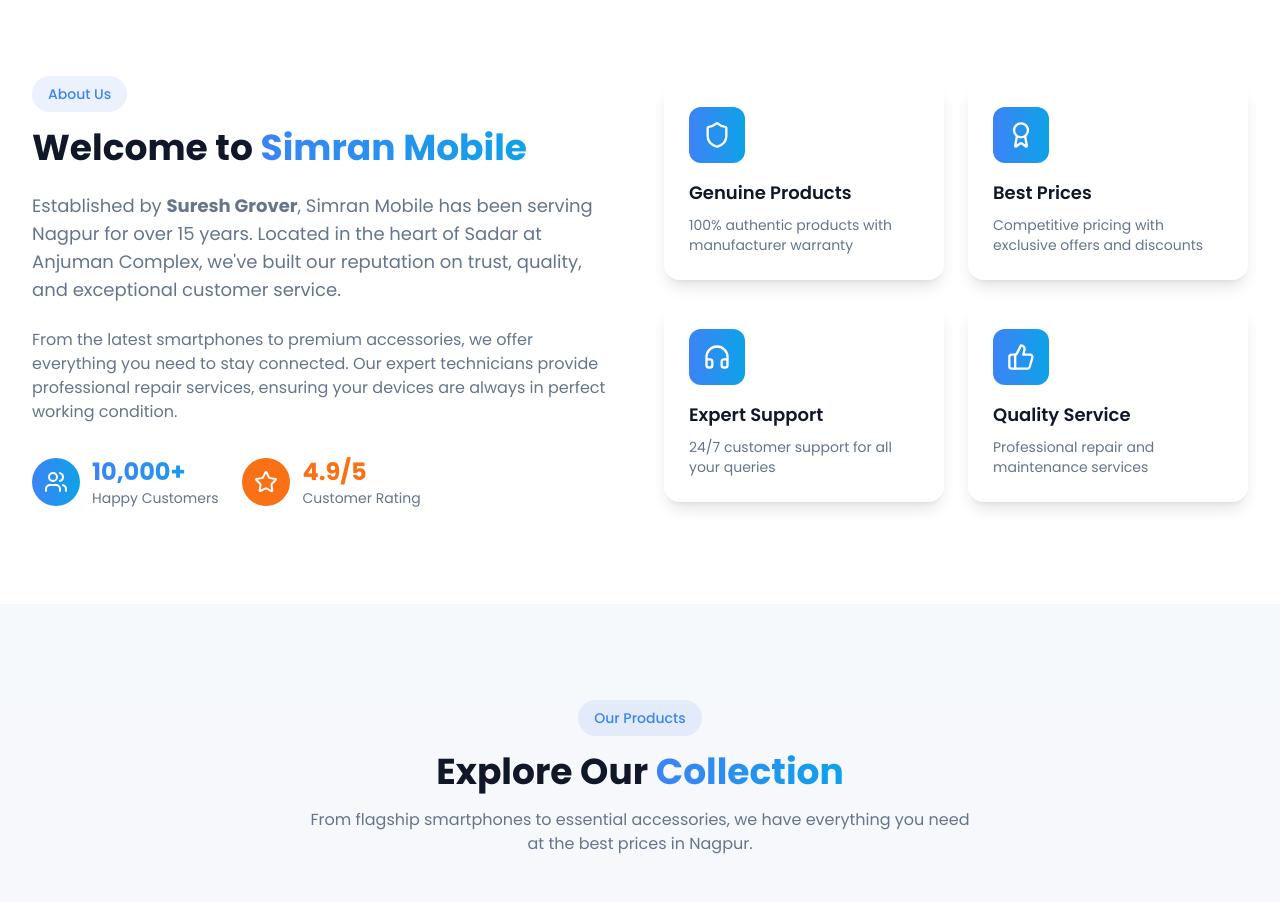
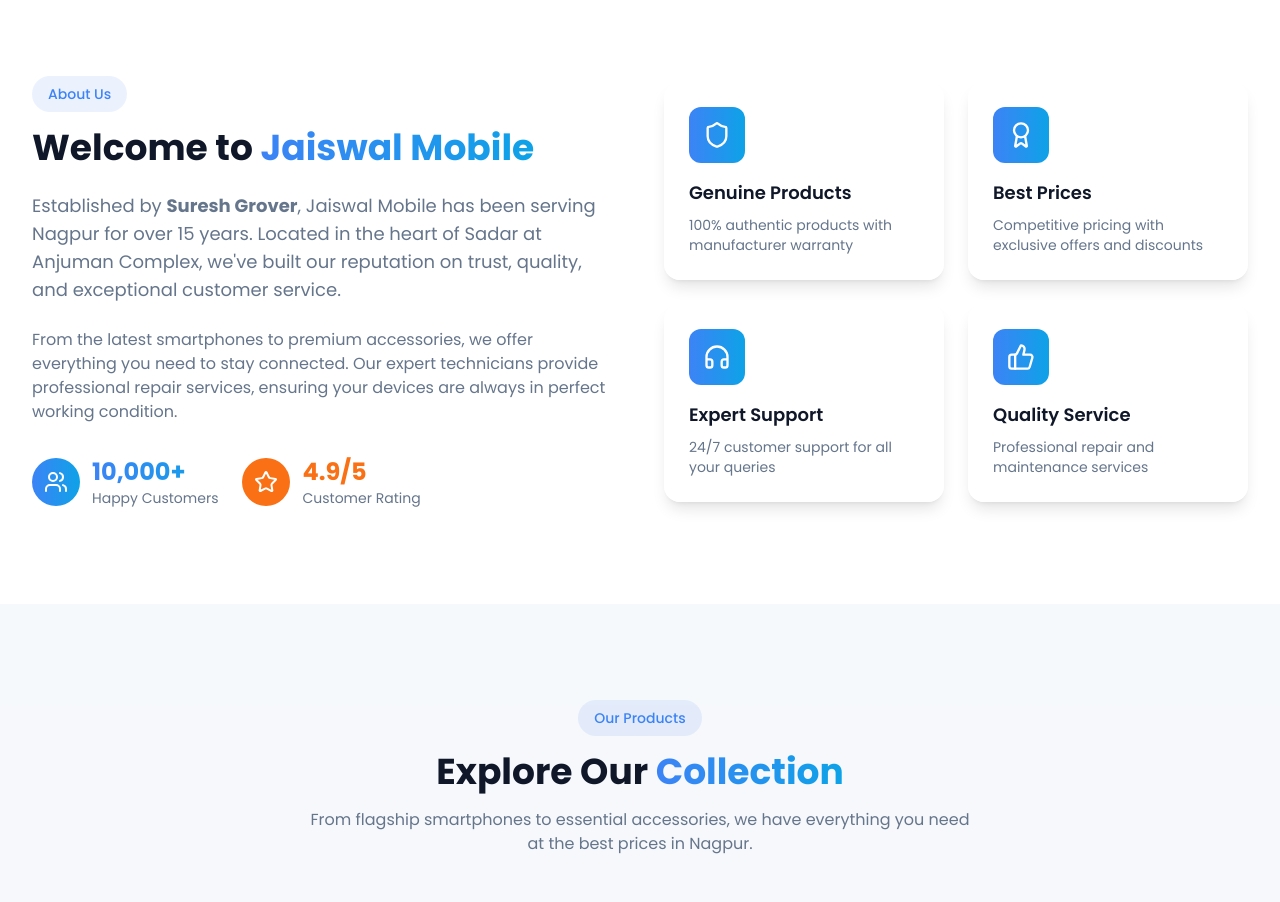
Before and after one commit to Ismail26477/D-Code-Studio-Jaiswal-Mobile, a React (Vite) app: page / in a window 1280 px wide. Shown: the part 820-1722 px from the top of the page. Built offline with nearby package versions, Linux system fonts and the light colour scheme; the HTML template or start-up script is replaced by a standard one.

Commit message:
Update About.tsx

```diff
--- a/src/components/About.tsx
+++ b/src/components/About.tsx
@@ -34,10 +34,10 @@ const About = () => {
               About Us
             </span>
             <h2 className="text-3xl md:text-4xl font-bold text-foreground mb-6">
-              Welcome to <span className="gradient-text">Simran Mobile</span>
+              Welcome to <span className="gradient-text">Jaiswal Mobile</span>
             </h2>
             <p className="text-muted-foreground text-lg mb-6">
-              Established by <strong>Suresh Grover</strong>, Simran Mobile has been serving Nagpur
+              Established by <strong>Suresh Grover</strong>, Jaiswal Mobile has been serving Nagpur
               for over 15 years. Located in the heart of Sadar at Anjuman Complex, we've built
               our reputation on trust, quality, and exceptional customer service.
             </p>
```
